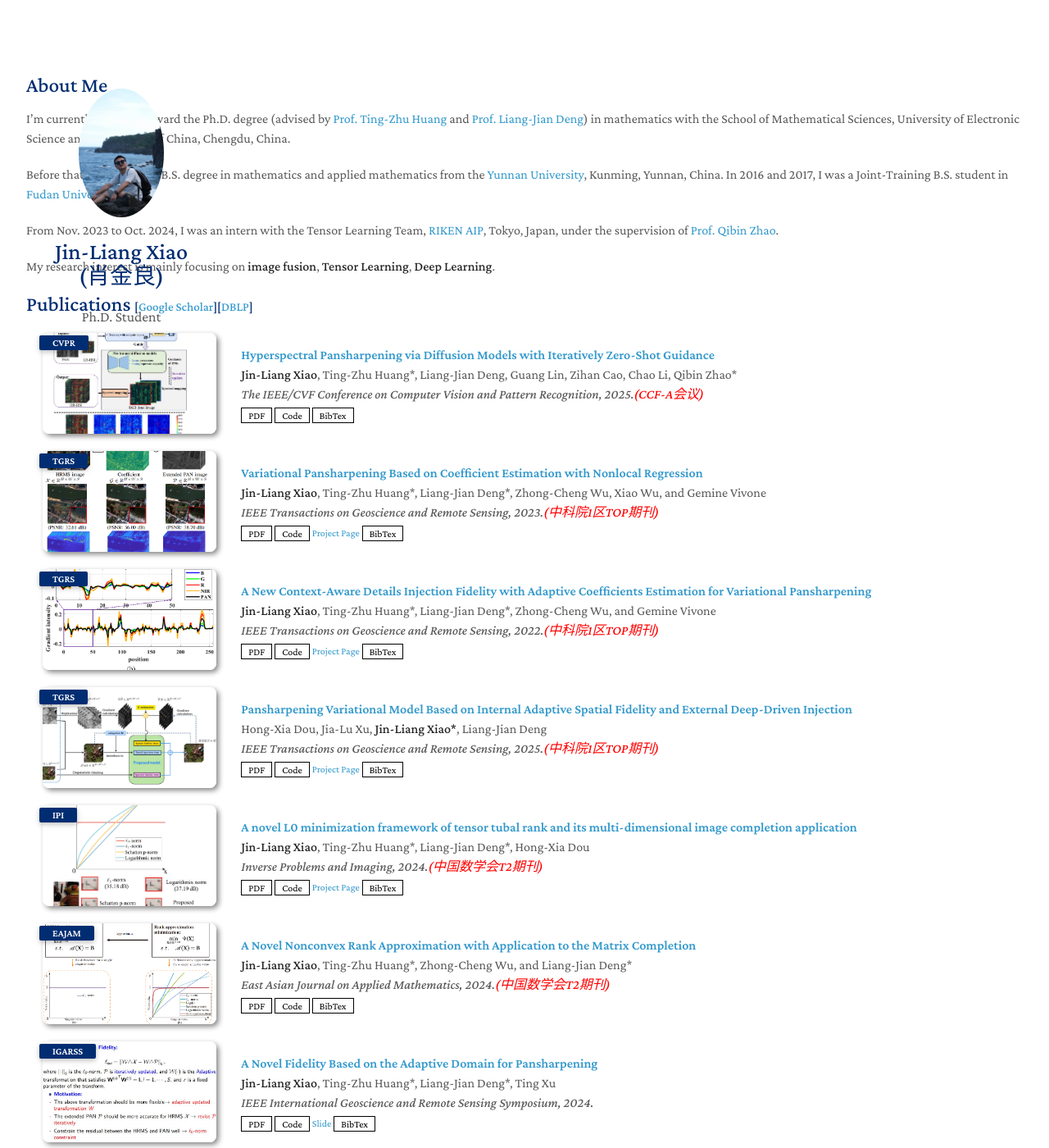
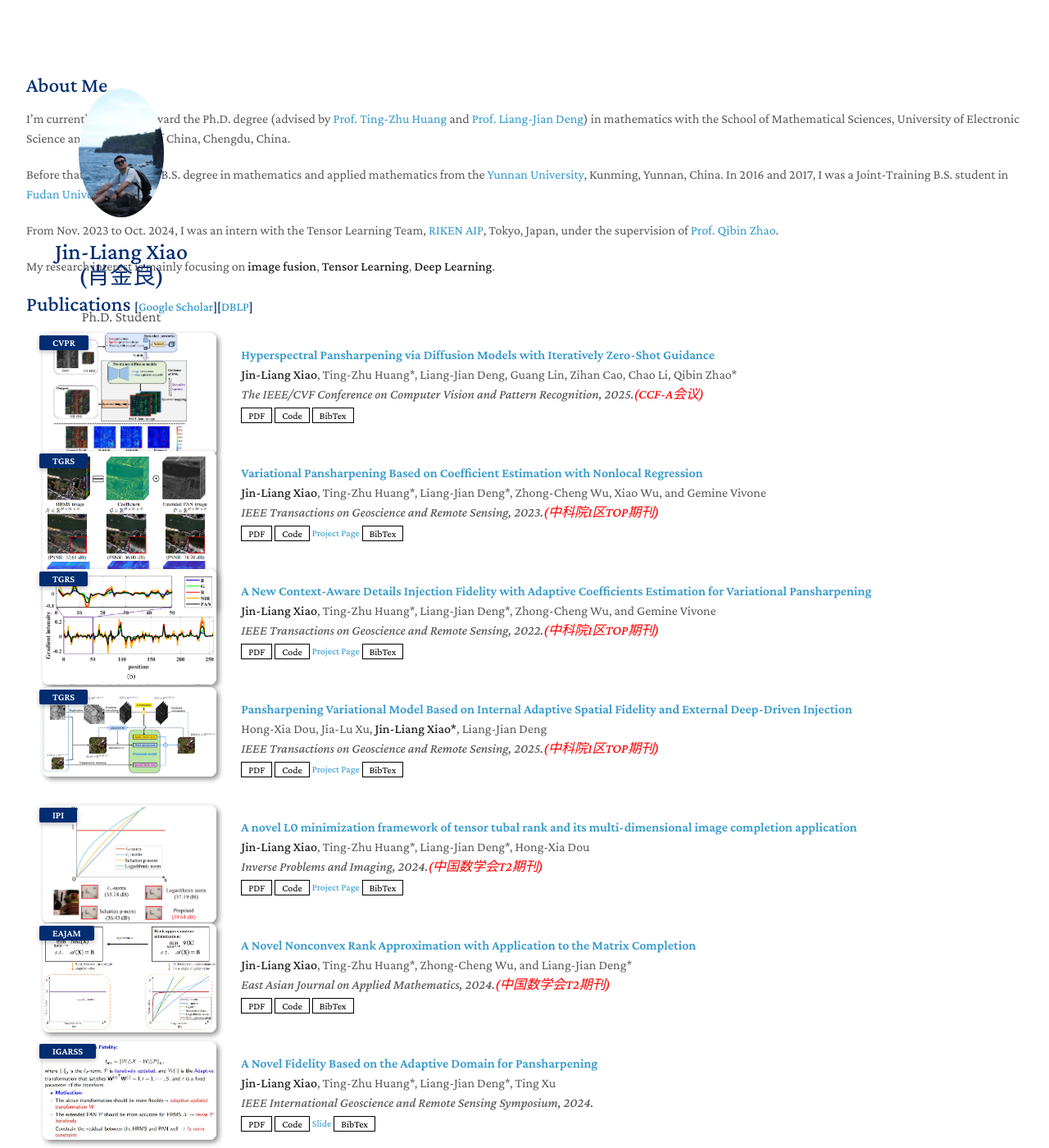
Before and after one commit to Jin-liangXiao/Jin-liangXiao.github.io, a Jekyll site: the page built from index.md, in a window 1280 px wide and 1400 px high. Shown: the whole window at 82% size. Built offline with Jekyll 4.4.1, drawn with Linux system fonts in a browser that asks for light colours; nearby versions of some CDN libraries; a style sheet for code colours, icons or effects is not loaded; our own code applies the rules of GitHub Pages for plain Markdown files.

Commit message:
Update pub.css

```diff
--- a/assets/css/pub.css
+++ b/assets/css/pub.css
@@ -79,4 +79,4 @@
 
 .publications ol.bibliography li div.abstract.hidden.open { border-color: var(--global-text-color); }
 
-.publications ol.bibliography li .teaser { border-radius: 8px; box-shadow: 3px 3px 6px #888; height: 123px; width: 270px; margin-top: 5px; margin-left: 5px; margin-bottom: 5px; object-fit: cover; }
+.publications ol.bibliography li .teaser { border-radius: 8px; box-shadow: 3px 3px 6px #888; height: auto; width: 270px; margin-top: 5px; margin-left: 5px; margin-bottom: 5px; object-fit: cover; }
```
